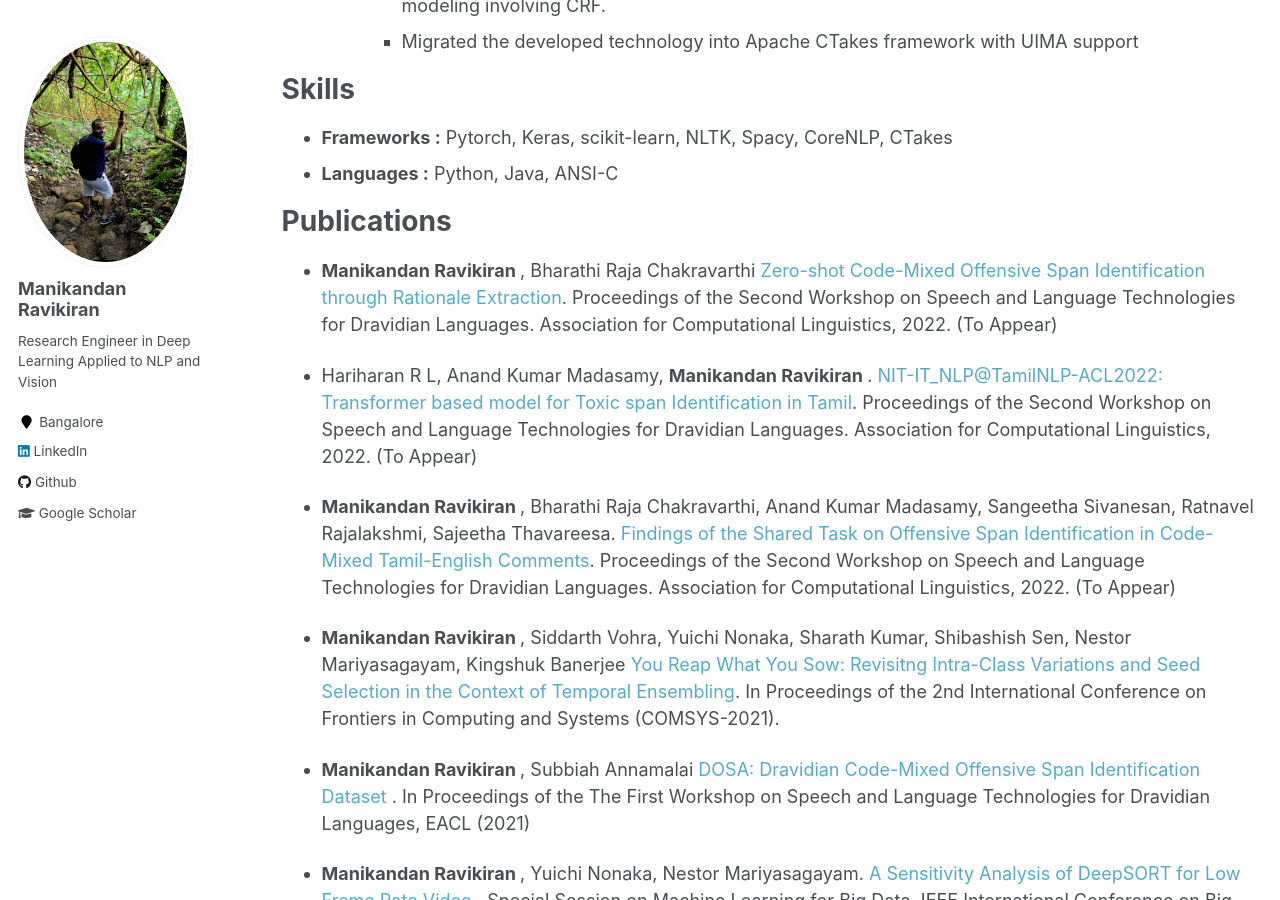
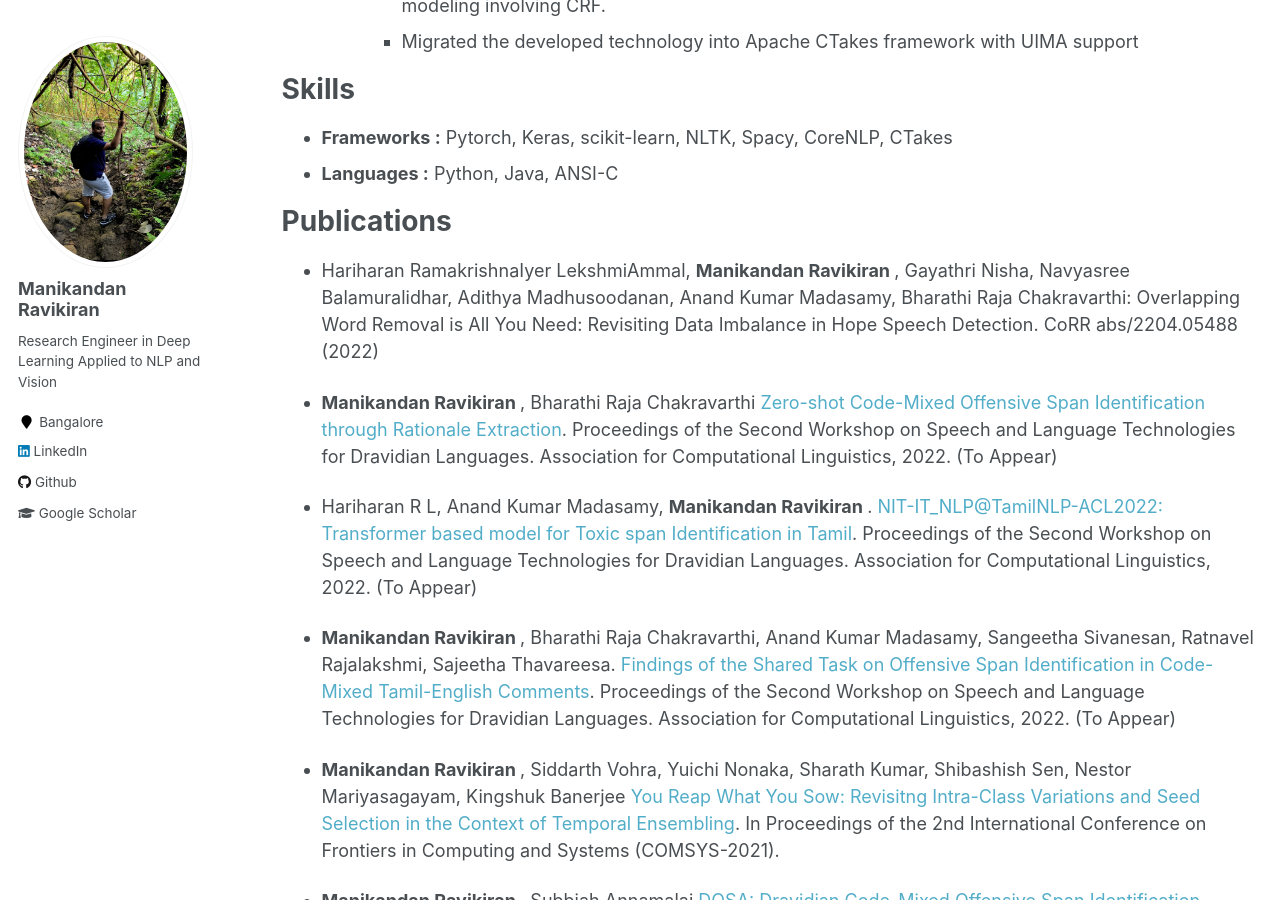
Before and after one commit to manikandan-ravikiran/manikandan-ravikiran.github.io, a Jekyll site: the page built from _pages/cv.md, in a window 1280 px wide and 900 px high, scrolled down 1909 px. Built offline with Jekyll 4.4.1, drawn with Linux system fonts in a browser that asks for light colours.

Commit message:
Updated with Journal Paper

```diff
--- a/_pages/cv.md
+++ b/_pages/cv.md
@@ -63,6 +63,7 @@ Skills
 
 Publications
 ======
+* 	Hariharan RamakrishnaIyer LekshmiAmmal, <b> Manikandan Ravikiran </b>, Gayathri Nisha, Navyasree Balamuralidhar, Adithya Madhusoodanan, Anand Kumar Madasamy, Bharathi Raja Chakravarthi: Overlapping Word Removal is All You Need: Revisiting Data Imbalance in Hope Speech Detection. CoRR abs/2204.05488 (2022)
 
 *  <b> Manikandan Ravikiran </b>, Bharathi Raja Chakravarthi <a href="" style="text-decoration: none;">Zero-shot Code-Mixed Offensive Span Identification through Rationale
 Extraction</a>. Proceedings of the Second Workshop on Speech and Language Technologies for Dravidian Languages. Association for Computational Linguistics, 2022. (To Appear)
```
